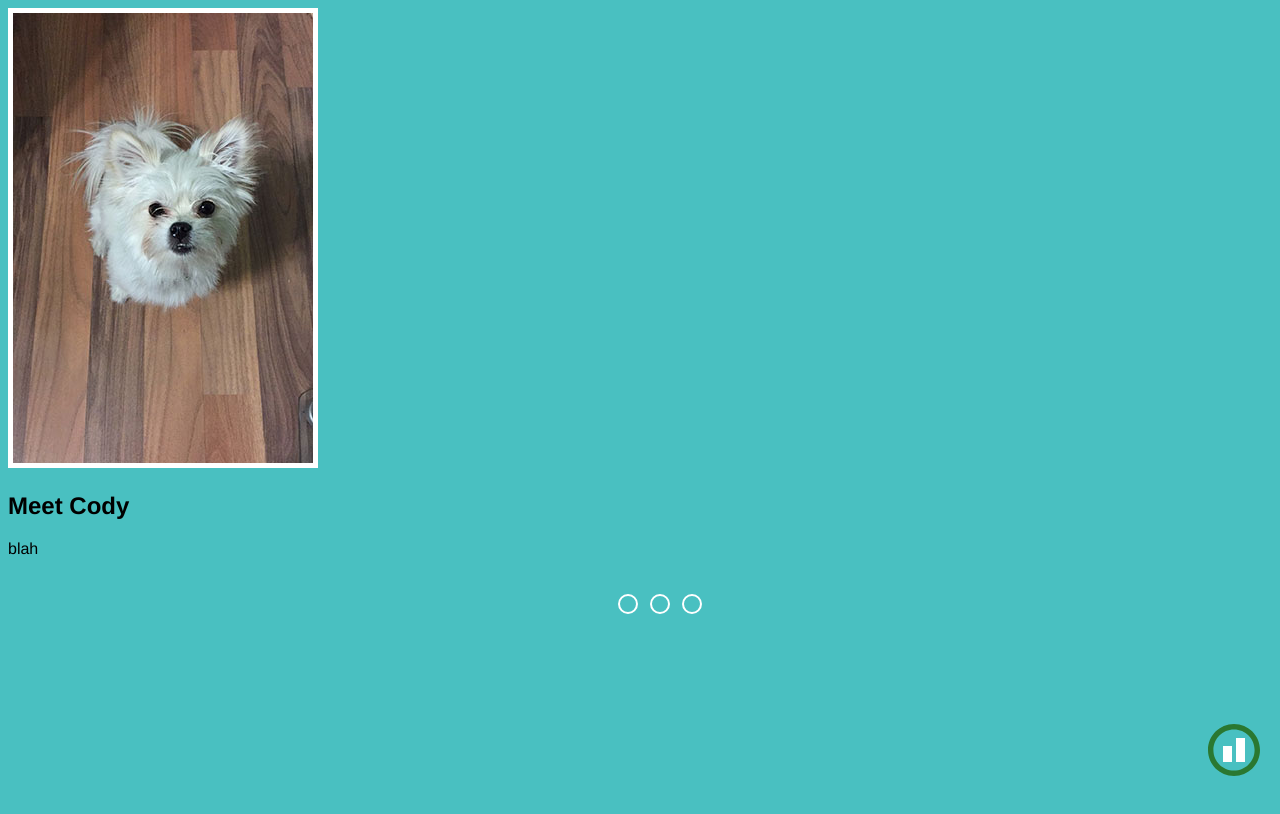
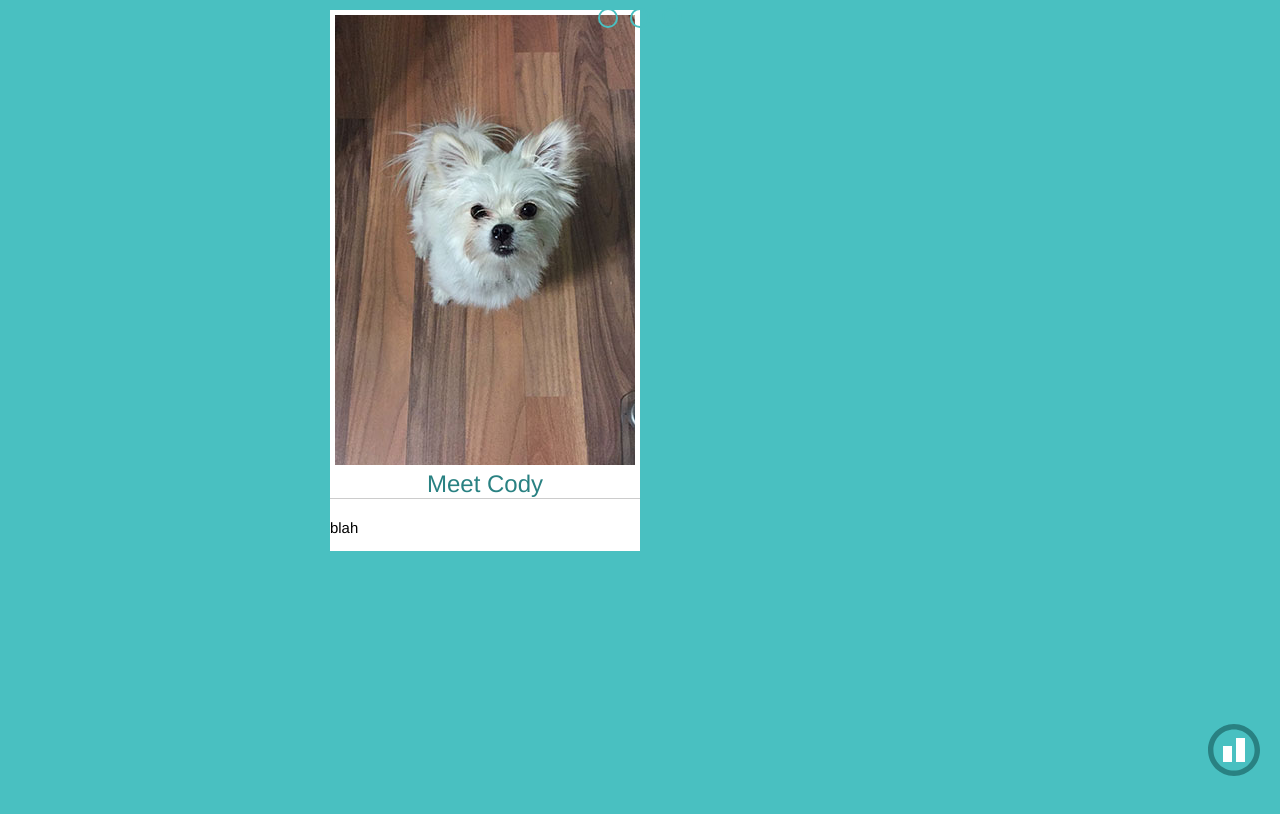
Before and after one commit to heartedmachine/exercise-4, a plain HTML site: page index.html in a window 1280 px wide. Drawn offline with Linux system fonts and the light colour scheme.

Commit message:
feat(css): update colours to variables
Add padding, borders, floats and etc to style the content

```diff
--- a/scss/components/_main.scss
+++ b/scss/components/_main.scss
@@ -13,7 +13,7 @@
 }
 
 body {
-  background: #49c0c1;
+  background: $blue-bg;
   font-family: 'Helvetica', arial, sans-serif;
 }
 
@@ -31,14 +31,57 @@ a {
   color: $white;
 }
 
+h2 {
+  font-weight: 100;
+  padding-top: .9em;
+  margin-top: .125em;
+  border-bottom: 1px solid $border-light;
+  text-align: center;
+  color: $dark-blue;
+}
+
+p {
+  font-weight: 100;
+  text-align: justify;
+  font-size: 11.2pt;
+}
+
+.help-tag {
+  font-size: 9pt;
+  text-align: center;
+  padding: 5px 0;
+  margin: 0;
+}
+
+i {
+  color: $blue-bg;
+  font-size: 15pt;
+}
+
+.meet-cody {
+  margin-top: 0;
+  position: absolute;
+  top: 10px;
+  left: 330px;
+  background-color: $white;
+}
+
+.cody-info{
+  margin-top: 0;
+  padding: 5px 15px 5px 15px;
+  width: 300px;
+}
+
 .border {
   border: 5px solid $white;
-  flaot: left;
+  float: left;
 }
 
 .pagination {
   position: relative;
-  top: 20px;
+  display: block;
+  margin: 0 auto;
+  padding: 0 0 .25em 0;
   text-align: center;
 
   li {
@@ -48,13 +91,13 @@ a {
     width: 16px;
     height: 16px;
     margin: 0 4px;
-    border: solid 2px $white;
+    border: solid 2px $blue-bg;
     border-radius: 100%;
     transition-duration: .25s;
     transition-property: background;
 
     &:hover {
-      background: $white;
+      background: $blue-bg;
 
       span {
         /* Show the tooltip when hovered over */
@@ -123,7 +166,7 @@ a {
 
     .circle {
       transform: translate(7px, 7px);
-      fill: #2A7831;
+      fill: $dark-blue;
     }
 
     &.active {
```
Also changed, not shown: css/style.css, 1 other file.
